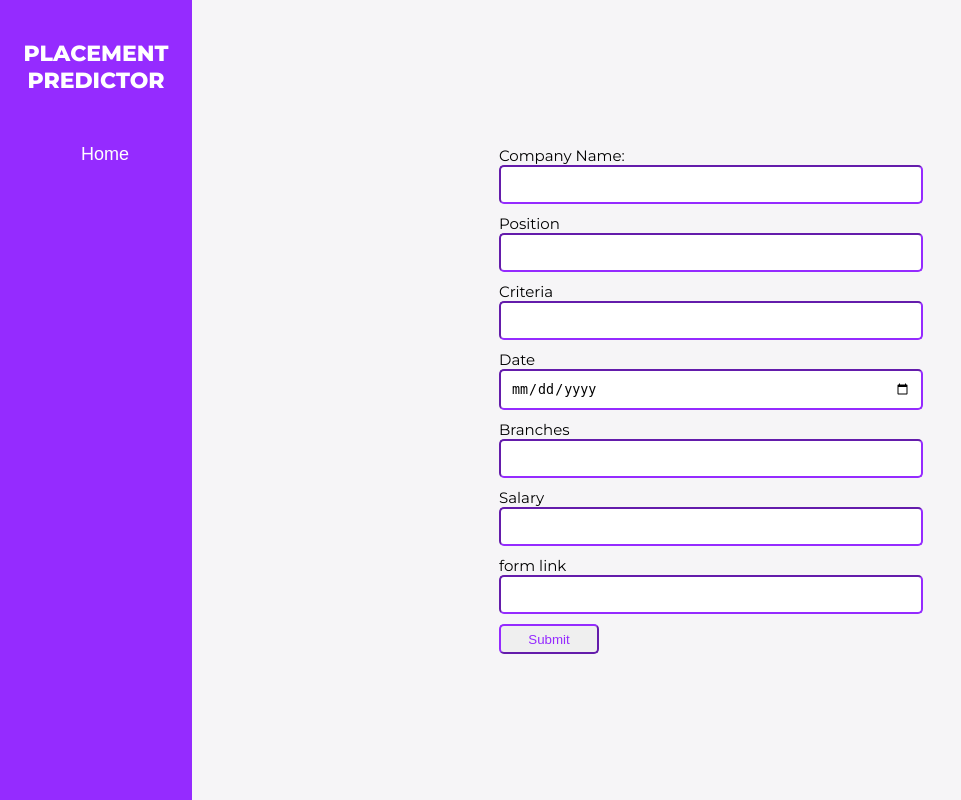
After one commit to amalut/placement_predictor, a Flask app: page /placement_form in a window 1280 px wide. The commit adds this page. Shown: the whole page, without its empty margins (0-961 px from the left). Run offline with Flask 3, Linux system fonts and the light colour scheme.

Commit message:
admin fprm added

```diff
--- a/app.py
+++ b/app.py
@@ -107,6 +107,10 @@ def students():
     for user in users:
         user_data.append(user.to_dict())
     return render_template('student_details.html', users=user_data)
+
+@app.route('/placement_form')
+def placement():
+    return render_template('placement_form.html')
 
 @app.route('/form/<user_id>/<user_email>')
 def form(user_id, user_email):
--- /dev/null
+++ b/static/placement_form.css
@@ -0,0 +1,72 @@
+@import url('https://fonts.googleapis.com/css?family=Montserrat:400,800');
+
+body{
+    font-family: 'Montserrat', sans-serif;
+    margin: 0;
+}
+label{
+    font-size: 15px;
+    padding-bottom: 20px;
+}
+input{
+    border-radius: 5px;
+    border-color: #952bff;
+    padding: 10px;
+    width: 400px;
+    margin-bottom: 10px;
+}
+.submit{
+    width: 100px;
+    height: 30px;
+    border-radius: 5px;
+    color: #952bff;
+    border-color: #952bff;
+    background-color: whit;
+}
+button:hover{
+    background-color: #952bff;
+    color: white;
+    border: none;
+}
+
+.menu{
+    background-color: #952bff;
+    width: 15%;
+    height: 100vh;
+    float: left;
+}
+.menu-item-logout {
+    margin-left: 0px;
+}
+.menu-item:hover{
+    background-color:rgba(255, 255, 255, 0.5);
+
+}
+.logo{
+    padding:25px 18px;
+    font-size: 22px;
+    text-align: center;
+    color: white;
+}
+.menu-item{
+    font-size: large;
+    color: white;
+    background: none;
+    border: none;
+    text-align: center;
+    width: 210px;
+    height: 40px;
+    border-radius: 0px 20px 20px 0px;
+    padding-top: 3px;
+    margin-bottom: 10px;
+
+
+}
+.form{
+    background: #f6f5f7;
+	display: flex;
+	justify-content: center;
+	align-items: center;
+	height: 100vh;
+	margin:0 50px;
+}
--- a/templates/admin_home.html
+++ b/templates/admin_home.html
@@ -11,6 +11,9 @@
     }
     async function logout(){
         window.location.href=`/admin_login`;
+    }
+    async function placementForm(){
+        window.location.href=`/placement_form`;
     }
     </script>
 </head>
@@ -26,7 +29,7 @@
         <p>placemnt Coordinator</p>
         <div class="btn">
             <button class="btn-1" onclick="displayStudent()">Student Details</button>
-            <button class="btn-2" >Post New Placement</button>
+            <button class="btn-2" onclick="placementForm()">Post New Placement</button>
         </div>
     </div>
 </body>
--- /dev/null
+++ b/templates/placement_form.html
@@ -0,0 +1,37 @@
+<!DOCTYPE html>
+<html lang="en">
+<head>
+    <meta charset="UTF-8">
+    <meta http-equiv="X-UA-Compatible" content="IE=edge">
+    <meta name="viewport" content="width=device-width, initial-scale=1.0">
+    <link rel="stylesheet" href="{{ url_for('static', filename='placement_form.css') }}">
+    <title>New Placement</title>
+</head>
+<body>
+    <div class="menu">
+        <h1 class="logo">PLACEMENT PREDICTOR</h1>
+        <button class="menu-item" onclick="home()">Home</button>
+    </div>
+    <div class="form">
+        <form>
+            <label for="company">Company Name:</label><br>
+            <input type="text" id="company" name="cname"><br>
+            <label for="lpa">Position</label><br>
+            <input type="text" id="Position" name="Position"><br>
+            <label for="criteria">Criteria</label><br>
+            <input type="text" id="criteria" name="criteria"><br>
+            <label for="date">Date</label><br>
+            <input type="date" id="date" name="date"><br>
+            <label for="lpa">Branches</label><br>
+            <input type="branch" id="branch" name="branch"><br>
+            <label for="lpa">Salary</label><br>
+            <input type="text" id="lpa" name="salary"><br>
+            <!--<a href="https://docs.google.com/forms/u/0/?tgif=d&ec=asw-forms-globalnav-goto">create form</a><br> -->
+            <label for="form">form link</label><br>
+            <input type="url" id="form" name="reg-form"><br>
+            <button class="submit" type="submit">Submit</button>
+
+        </form>
+    </div>
+</body>
+</html>
```
